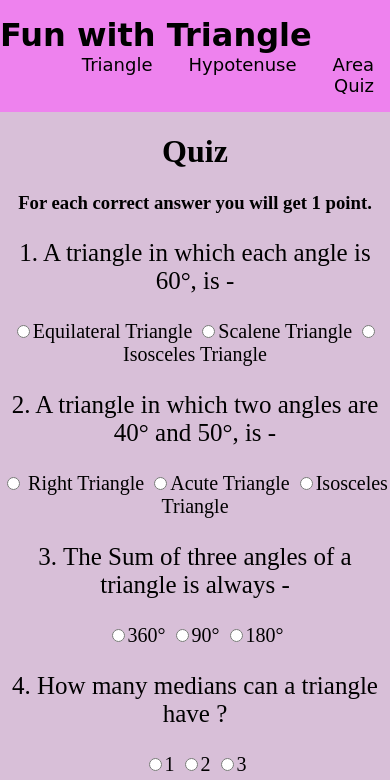
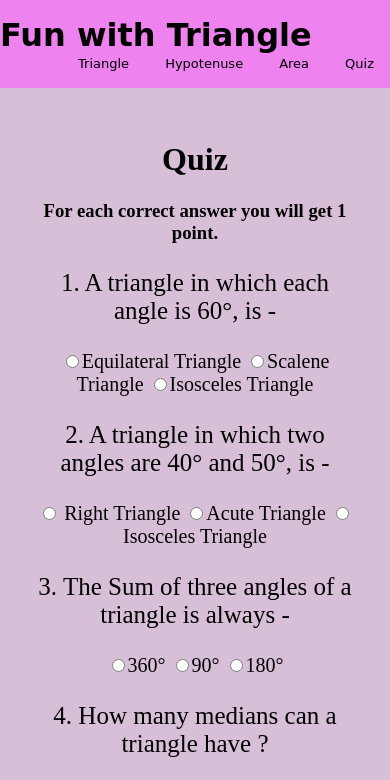
Before and after one commit to Aayush2627/fun-with-triangles, a plain HTML site: page quiz.html in a window 390 px wide. Shown: the top 780 px of the page. Drawn offline with Linux system fonts and the light colour scheme; a web font is replaced by a local one.

Commit message:
added media queries

```diff
--- a/quiz.html
+++ b/quiz.html
@@ -17,6 +17,7 @@
           <li class="nav-list-item"><a href="quiz.html">Quiz</a></li>
         </ul>
     </nav>
+    <main>
     <h1>Quiz</h1>
     <h3>For each correct answer you will get 1 point.</h3>
     <form action="" class="form">
@@ -127,6 +128,7 @@
       </div>
     </form>
     <button class="check">Submit</button>
+  </main>
     <div class="output" ></div>
     <script src="script_quiz.js" type="text/javascript"></script>
   </body>
--- a/style.css
+++ b/style.css
@@ -15,6 +15,9 @@ body{
     padding-bottom: 1rem;
 
 
+}
+img{
+    max-width:300px;
 }
 label,input{
     display: block;
@@ -79,3 +82,13 @@ border-bottom-left-radius: 1rem;
 border-bottom-right-radius: 1rem;
 
 }
+@media screen and (max-width:400px){
+    .nav-list-item{
+        display: inline;
+        padding: 0rem 1rem;
+        font-size: small;
+        font-family: cursive;
+
+
+    }
+}
--- a/style_area.css
+++ b/style_area.css
@@ -14,6 +14,9 @@ body{
     padding-bottom: 1rem;
 
 
+}
+img{
+    max-width:300px;
 }
 label,input{
     display: block;
@@ -75,3 +78,13 @@ background-color: violet;
 margin:0;
 
 }
+@media screen and (max-width:400px){
+    .nav-list-item{
+        display: inline;
+        padding: 0rem 1rem;
+        font-size: small;
+        font-family: cursive;
+
+
+    }
+}
--- a/style_hypot.css
+++ b/style_hypot.css
@@ -14,6 +14,9 @@ body{
     padding-bottom: 1rem;
 
 
+}
+img{
+    max-width:300px;
 }
 label,input{
     display: block;
@@ -78,3 +81,13 @@ margin:0;
 img{
     color: thistle;
 }
+@media screen and (max-width:400px){
+    .nav-list-item{
+        display: inline;
+        padding: 0rem 1rem;
+        font-size: small;
+        font-family: cursive;
+
+
+    }
+}
--- a/style_quiz.css
+++ b/style_quiz.css
@@ -37,6 +37,9 @@ body{
     font-family: cursive;
 
 }
+main{
+    padding:2rem;
+}
 ul{
     margin:0;
     padding-top:0;
@@ -67,3 +70,13 @@ label{
     margin-top: 1rem;
     font:bolder;
 }
+@media screen and (max-width:400px){
+    .nav-list-item{
+        display: inline;
+        padding: 0rem 1rem;
+        font-size: small;
+        font-family: cursive;
+
+
+    }
+}
```
